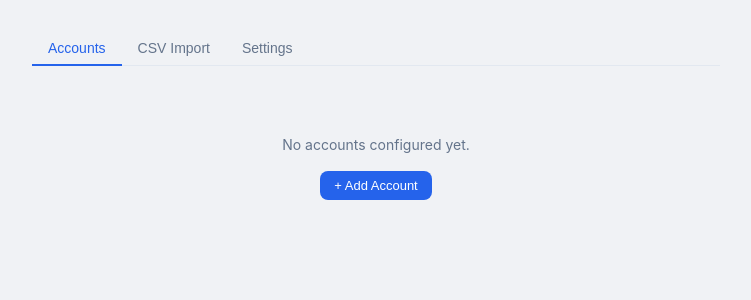
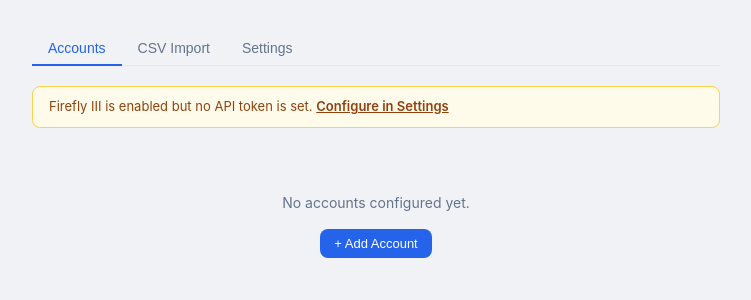
Before and after one commit to develff/txporter, a Flask app: page / in a window 1280 px wide. Shown: the part 56-356 px from the top of the page, without its empty margins (264-1015 px from the left). Run offline with Flask 3, Linux system fonts and the light colour scheme; data that the repository does not hold is empty; parts of the project's set-up code (start-up, migrations or seed data) failed here and were passed over.

Commit message:
refactor: remove enabled toggle from targets — active when url/token/path set

```diff
--- a/src/config.py
+++ b/src/config.py
@@ -79,7 +79,7 @@ def ensure_config_exists(path: str = None) -> None:
     save_config({
         "accounts": [],
         "targets": {
-            "firefly": {"enabled": False, "url": "", "token": ""},
-            "csv": {"enabled": False, "path": "/home/txporter/output"},
+            "firefly": {"url": "", "token": ""},
+            "csv": {"path": "/home/txporter/output"},
         },
     }, path)
--- a/src/server.py
+++ b/src/server.py
@@ -176,12 +176,10 @@ def config_get():
     csv_target = targets.get("csv", {})
     return jsonify({
         "firefly": {
-            "enabled": firefly.get("enabled", False),
             "url": firefly.get("url", ""),
             "token": firefly.get("token", ""),
         },
         "csv": {
-            "enabled": csv_target.get("enabled", False),
             "path": csv_target.get("path", "/home/txporter/output"),
         },
     })
@@ -194,8 +192,6 @@ def config_firefly_post():
     cfg = bank_setup.load_config()
     targets = cfg.setdefault("targets", {})
     firefly = targets.setdefault("firefly", {})
-    if "enabled" in body:
-        firefly["enabled"] = bool(body["enabled"])
     if "url" in body:
         firefly["url"] = str(body["url"]).strip()
     if "token" in body:
@@ -212,8 +208,6 @@ def config_csv_post():
     cfg = bank_setup.load_config()
     targets = cfg.setdefault("targets", {})
     csv_target = targets.setdefault("csv", {})
-    if "enabled" in body:
-        csv_target["enabled"] = bool(body["enabled"])
     if "path" in body:
         csv_target["path"] = str(body["path"]).strip()
     bank_setup.save_config(cfg)
@@ -857,7 +851,7 @@ def csv_mappings_delete(mapping_id):
 def get_tags():
     """Return all tag names from the configured Firefly III instance."""
     firefly_cfg = config.get("targets", {}).get("firefly")
-    if not firefly_cfg or not firefly_cfg.get("enabled"):
+    if not firefly_cfg or not (firefly_cfg.get("url") and firefly_cfg.get("token")):
         return jsonify([])
     from firefly import FireflyClient
     try:
@@ -977,11 +971,19 @@ def _save_last_sync_error(account_id: str, status: str, error: str) -> None:
         logger.warning(f"Could not save last_sync_error for {account_id}: {e}")
 
 
+def _target_is_active(name: str, cfg: dict) -> bool:
+    if name == "firefly":
+        return bool(cfg.get("url") and cfg.get("token"))
+    if name == "csv":
+        return bool(cfg.get("path"))
+    return False
+
+
 def _forward_to_targets(transactions: list, account: dict) -> dict:
-    """Forward transactions to all enabled targets. Returns import stats from Firefly (if enabled)."""
+    """Forward transactions to all configured targets. Returns import stats from Firefly (if active)."""
     stats = {}
     for target_name, target_config in config["targets"].items():
-        if not target_config.get("enabled"):
+        if not _target_is_active(target_name, target_config):
             continue
         if target_name == "firefly":
             from firefly import FireflyClient
--- a/src/templates/index.html
+++ b/src/templates/index.html
@@ -2434,15 +2434,6 @@ function renderSettings() {
     <div class="settings-section">
       <h2>Firefly III</h2>
       <div class="settings-row">
-        <div class="toggle-row">
-          <label for="ff-enabled">Enabled</label>
-          <label class="toggle">
-            <input type="checkbox" id="ff-enabled" ${ff.enabled ? "checked" : ""}>
-            <span class="toggle-slider"></span>
-          </label>
-        </div>
-      </div>
-      <div class="settings-row">
         <label for="ff-url">URL</label>
         <input type="url" id="ff-url" value="${escHtml(fireflyUrl)}" placeholder="https://firefly.example.com">
         <span class="settings-hint">If Firefly runs on the same machine as txporter, use <code>host.docker.internal</code> instead of <code>localhost</code>.</span>
@@ -2464,15 +2455,6 @@ function renderSettings() {
     </div>
     <div class="settings-section">
       <h2>CSV Export</h2>
-      <div class="settings-row">
-        <div class="toggle-row">
-          <label for="csv-enabled">Enabled</label>
-          <label class="toggle">
-            <input type="checkbox" id="csv-enabled" ${csv.enabled ? "checked" : ""}>
-            <span class="toggle-slider"></span>
-          </label>
-        </div>
-      </div>
       <div class="settings-row">
         <label for="csv-path">Output path</label>
         <input type="text" id="csv-path" value="${escHtml(csv.path || "/home/txporter/output")}" placeholder="/home/txporter/output">
@@ -2499,9 +2481,6 @@ function renderSettings() {
     const r = document.getElementById("ff-test-result");
     r.textContent = ""; r.style.color = "";
   });
-  document.getElementById("ff-enabled").addEventListener("change", () => {
-    document.getElementById("btn-ff-save").disabled = false;
-  });
 }
 
 function escHtml(s) {
@@ -2528,12 +2507,11 @@ async function testFirefly() {
 }
 
 async function saveFirefly() {
-  const enabled = document.getElementById("ff-enabled").checked;
   const url = document.getElementById("ff-url").value.trim();
   const tokenEl = document.getElementById("ff-token");
   const token = tokenEl.value;
   try {
-    await api("POST", "/config/firefly", { enabled, url, token });
+    await api("POST", "/config/firefly", { url, token });
     settingsState.cfg = await api("GET", "/config");
     renderSettings();
     updateFireflyWarning(settingsState.cfg);
@@ -2543,10 +2521,9 @@ async function saveFirefly() {
 }
 
 async function saveCsv() {
-  const enabled = document.getElementById("csv-enabled").checked;
   const path = document.getElementById("csv-path").value.trim();
   try {
-    await api("POST", "/config/csv", { enabled, path });
+    await api("POST", "/config/csv", { path });
     settingsState.cfg = await api("GET", "/config");
     renderSettings();
   } catch(e) {
@@ -2558,7 +2535,7 @@ function updateFireflyWarning(cfg) {
   const el = document.getElementById("firefly-warning");
   if (!el) return;
   const ff = (cfg || {}).firefly || {};
-  el.style.display = (ff.enabled && !ff.token) ? "" : "none";
+  el.style.display = (ff.url && !ff.token) ? "" : "none";
 }
 
 // ── Init ───────────────────────────────────────────────────────────────────────
```
Also changed, not shown: tests/test_server.py (+10 -32 lines).
